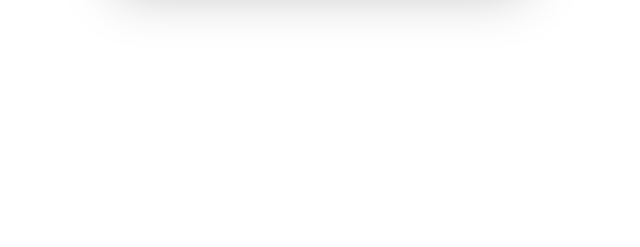
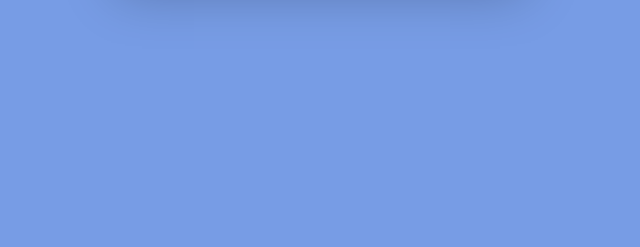
Before and after one commit to aaseesb/SwipeFlix, a Python web app: template templates/home.html in a window 1280 px wide. Shown: the part 553-800 px from the top of the page, without its empty margins (319-959 px from the left). Run offline with Jinja, Linux system fonts and the light colour scheme; the template is opened without the code that fills it, so the values that code supplies are empty; some libraries are stand-ins or nearby versions.

Commit message:
updating

```diff
--- a/templates/home.html
+++ b/templates/home.html
@@ -7,14 +7,14 @@
     <link rel="stylesheet" href="{{ url_for('static', filename='styles.css') }}">
     <style>
         @import url('https://fonts.googleapis.com/css2?family=Inter:wght@100..900&display=swap');
-        body { font-family: 'Inter', sans-serif; background-color: white }
+        body { font-family: 'Inter', sans-serif; background-color: #779ce5 }
         :root {
             --decline-url: url('{{ url_for('static', filename='x-symbol.svg') }}');
             --accept-url: url('{{ url_for('static', filename='check-symbol.svg') }}');
         }
     </style>
 </head>
-<body class="min-h-screen p-4 sm:p-8 flex flex-col items-center text-black">
+<body class="min-h-screen p-4 sm:p-8 flex flex-col items-center text-[#1d2744]">
 
     <!-- title -->
     <div class="w-full max-w-4xl">
@@ -24,7 +24,7 @@
     </div>
 
     <!-- movie swiping card -->
-    <div id="movie-card" class="bg-[#161b22] p-6 rounded-xl shadow-2xl mb-8 flex flex-col text-white relative" style="overflow:hidden;">
+    <div id="movie-card" class="bg-[#1d2744] p-6 rounded-xl shadow-2xl mb-8 flex flex-col text-white relative" style="overflow:hidden;">
 
         <!-- transparent overlay for accept and decline -->
         <div id="overlay-left" role="button" class="overlay absolute top-0 left-0 w-1/2 h-full bg-transparent z-100 flex items-center">
```
